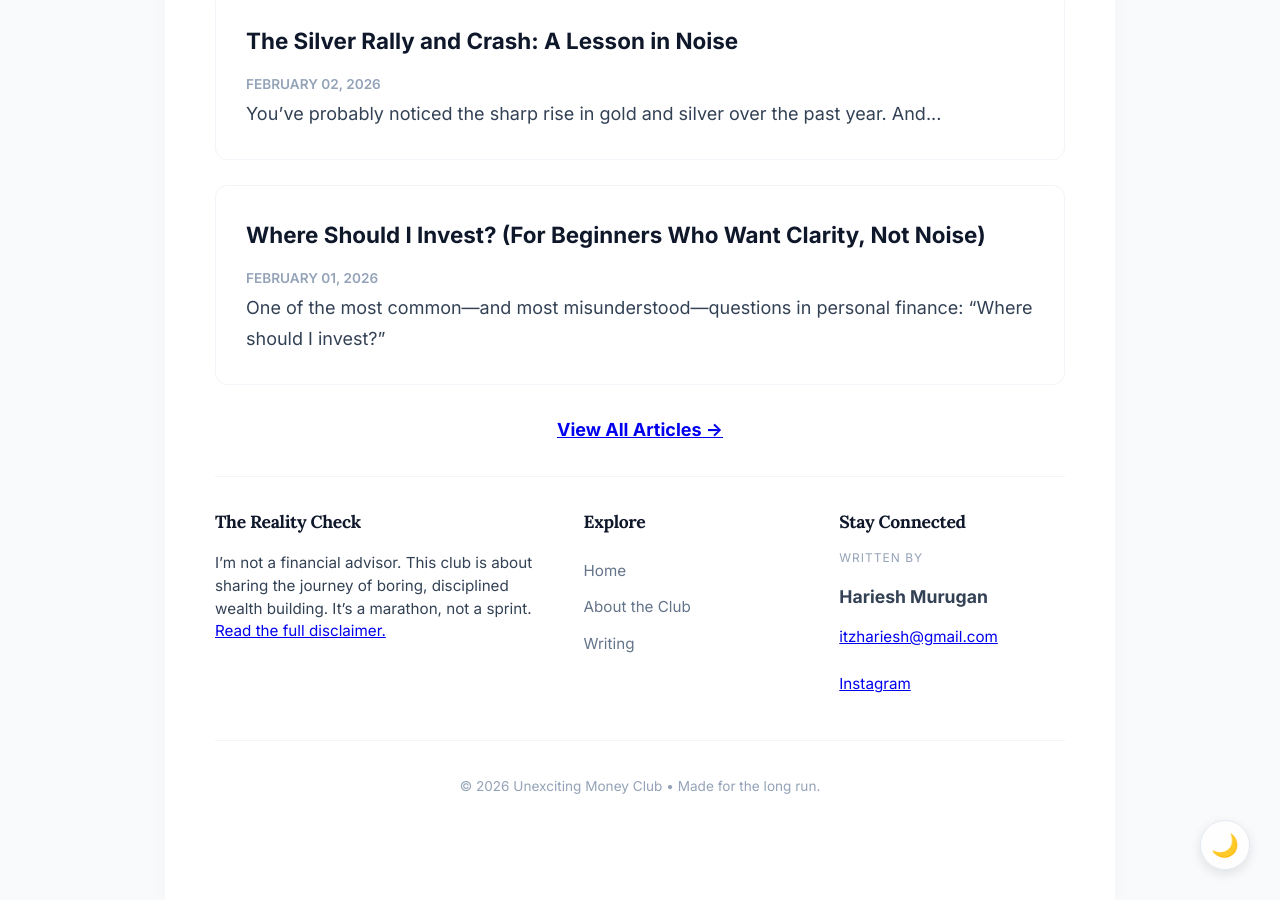
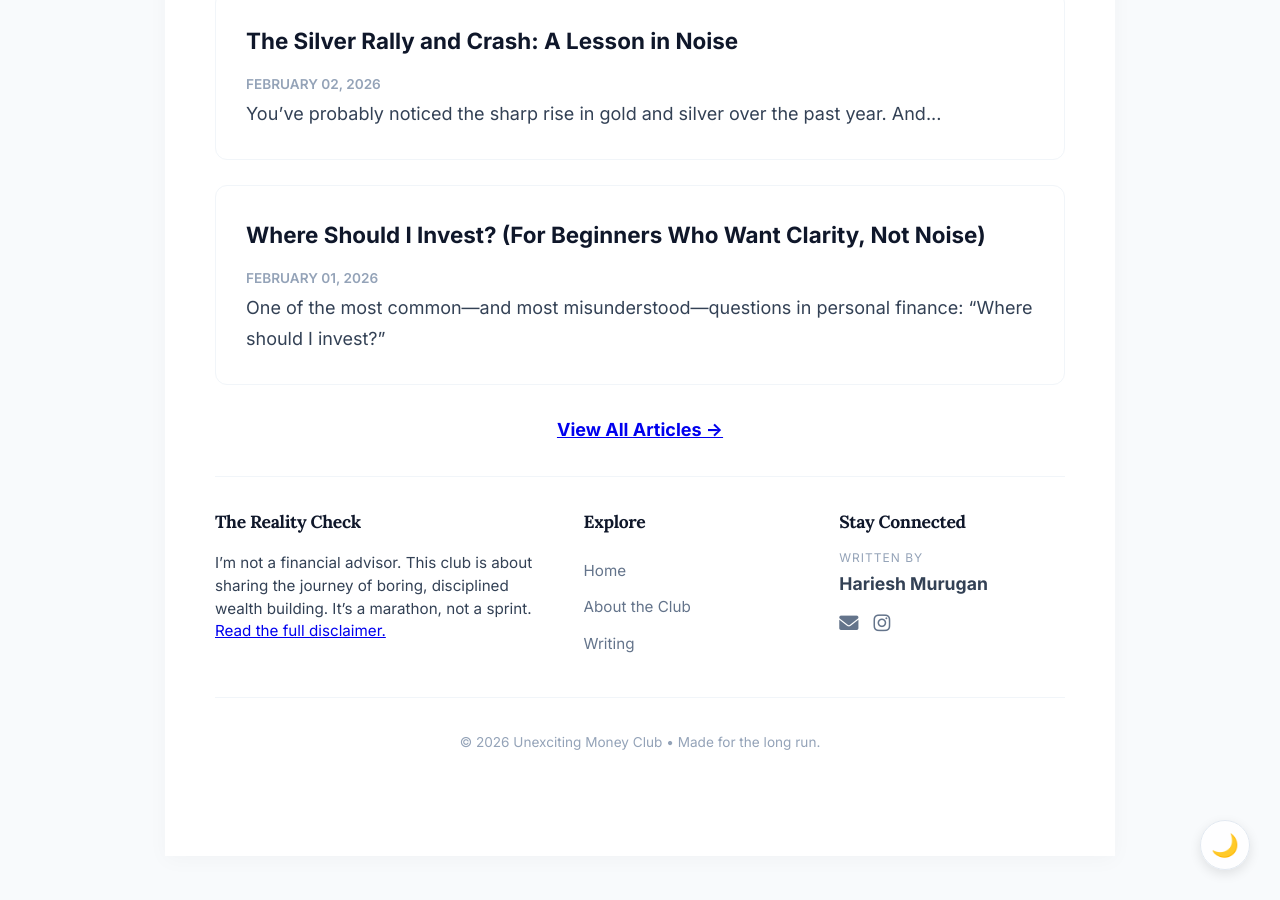
Before and after one commit to HarieshMK/HarieshMK.github.io, a Jekyll site: the page built from index.md, in a window 1280 px wide and 900 px high, scrolled down 946 px. Built offline with Jekyll 4.4.1, drawn with Linux system fonts in a browser that asks for light colours.

Commit message:
Update default.html

```diff
--- a/_layouts/default.html
+++ b/_layouts/default.html
@@ -7,6 +7,8 @@
   <meta name="description" content="{{ site.description }}">
   <link href="https://fonts.googleapis.com/css2?family=Lora:ital,wght@0,700;1,700&family=Inter:wght@400;600;700&display=swap" rel="stylesheet">
   <link rel="stylesheet" href="{{ '/assets/css/style.css' | relative_url }}">
+  <link rel="stylesheet" href="https://cdnjs.cloudflare.com/ajax/libs/font-awesome/6.0.0/css/all.min.css">
+
   <script async src="https://www.googletagmanager.com/gtag/js?id=G-TC2R2GWY43"></script>
   <script>
     window.dataLayer = window.dataLayer || [];
@@ -29,11 +31,10 @@
   </script>
 </head>
 <body>
-  <div class="top-util-bar">
-    <button id="theme-toggle" aria-label="Toggle Dark Mode">
-      <span id="theme-icon">🌙</span>
-    </button>
-  </div>
+  <button id="theme-toggle" aria-label="Toggle Dark Mode">
+    <span id="theme-icon">🌙</span>
+  </button>
+
   <div class="container">
     <header>
       <div class="brand-area">
@@ -48,13 +49,16 @@
         </ul>
       </nav>
     </header>
+
     <main>{{ content }}</main>
+
     <footer>
       <div class="footer-grid">
         <div class="footer-col">
           <h3>The Reality Check</h3>
           <p>I’m not a financial advisor. This club is about sharing the journey of boring, disciplined wealth building. It’s a marathon, not a sprint. <a href="{{ '/disclaimer' | relative_url }}">Read the full disclaimer.</a></p>
         </div>
+
         <div class="footer-col">
           <h3>Explore</h3>
           <ul class="footer-links">
@@ -63,24 +67,29 @@
             <li><a href="{{ '/blog' | relative_url }}">Writing</a></li>
           </ul>
         </div>
+
         <div class="footer-col">
           <h3>Stay Connected</h3>
           <p class="by-line">Written by</p>
-          <p class="author-name"><strong>{{ site.author.name }}</strong></p>
-          <p><a href="mailto:{{ site.author.email }}">{{ site.author.email }}</a></p>
-          <p><a href="https://instagram.com/{{ site.author.instagram }}" target="_blank">Instagram</a></p>
+          <strong class="author-name">Hariesh Murugan</strong>
+          <div class="social-icons">
+            <a href="mailto:itzhariesh@gmail.com" title="Email"><i class="fas fa-envelope"></i></a>
+            <a href="https://instagram.com/yourlink" target="_blank" title="Instagram"><i class="fab fa-instagram"></i></a>
+          </div>
         </div>
       </div>
+
       <div class="footer-bottom">
         <p>&copy; {{ "now" | date: "%Y" }} {{ site.title }} • Made for the long run.</p>
       </div>
     </footer>
-  </div>
-  <script>
+  </div> <script>
     const toggleBtn = document.getElementById('theme-toggle');
     const icon = document.getElementById('theme-icon');
     const html = document.documentElement;
+
     if (localStorage.getItem('theme') === 'dark') { icon.innerText = '☀️'; }
+
     toggleBtn.onclick = function() {
       html.classList.toggle('dark-theme');
       if (window.CUSDIS) { window.CUSDIS.setTheme(html.classList.contains('dark-theme') ? 'dark' : 'light'); }
```
